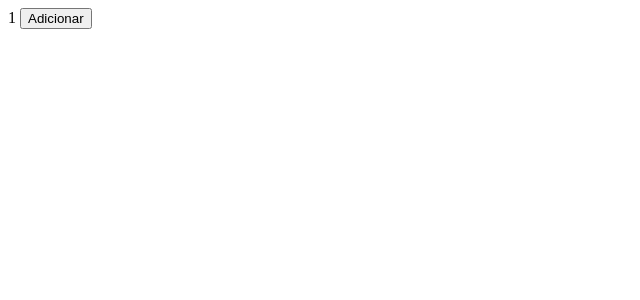
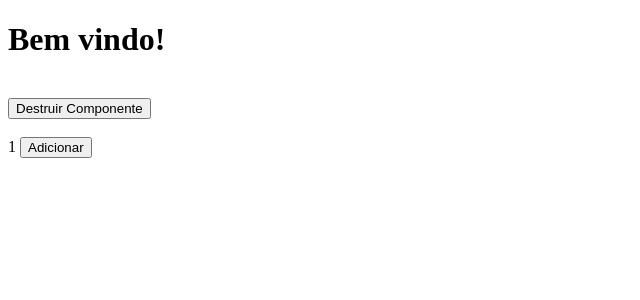
Before and after one commit to gabrielestefono/curso_angular, an Angular app: page / in a window 1280 px wide. Shown: the top 300 px of the page, without its empty margins (0-640 px from the left). Built offline with nearby package versions, Linux system fonts and the light colour scheme.

Commit message:
ngOnDestroy (Não funcionou!)

```diff
--- a/src/app/app.component.ts
+++ b/src/app/app.component.ts
@@ -1,18 +1,29 @@
-import { AfterContentChecked, AfterContentInit, AfterViewChecked, AfterViewInit, Component, DoCheck, OnInit } from '@angular/core';
+import { AfterContentChecked, AfterContentInit, AfterViewChecked, AfterViewInit, Component, DoCheck, OnDestroy, OnInit } from '@angular/core';
 
 @Component({
   selector: 'app-root',
   template: `
+  <app-title *ngIf="destruir"></app-title>
+  <br>
+  <button (click)="destruirComponent()">Destruir Componente</button>
+  <br>
+  <br>
   {{valor}}
   <button (click)="adicionar()">Adicionar</button>
   <router-outlet></router-outlet>
   `,
 })
-export class AppComponent implements OnInit, DoCheck, AfterContentInit, AfterContentChecked, AfterViewInit, AfterViewChecked{
+export class AppComponent implements OnInit, DoCheck, AfterContentInit, AfterContentChecked, AfterViewInit, AfterViewChecked, OnDestroy{
   public valor = 1;
+
+  public destruir:boolean = true;
 
   public adicionar(){
     return this.valor = ++this.valor;
+  }
+
+  public destruirComponent(){
+    return this.destruir = false;
   }
 
   ngOnInit(): void {console.log('ngOnInit')}
@@ -26,4 +37,6 @@ export class AppComponent implements OnInit, DoCheck, AfterContentInit, AfterCon
   ngAfterViewInit(): void {console.log('ngAfterViewInit')}
 
   ngAfterViewChecked(): void {console.log('ngAfterViewChecked')}
+
+  ngOnDestroy(): void {console.log('Destruído')}
 }
```
